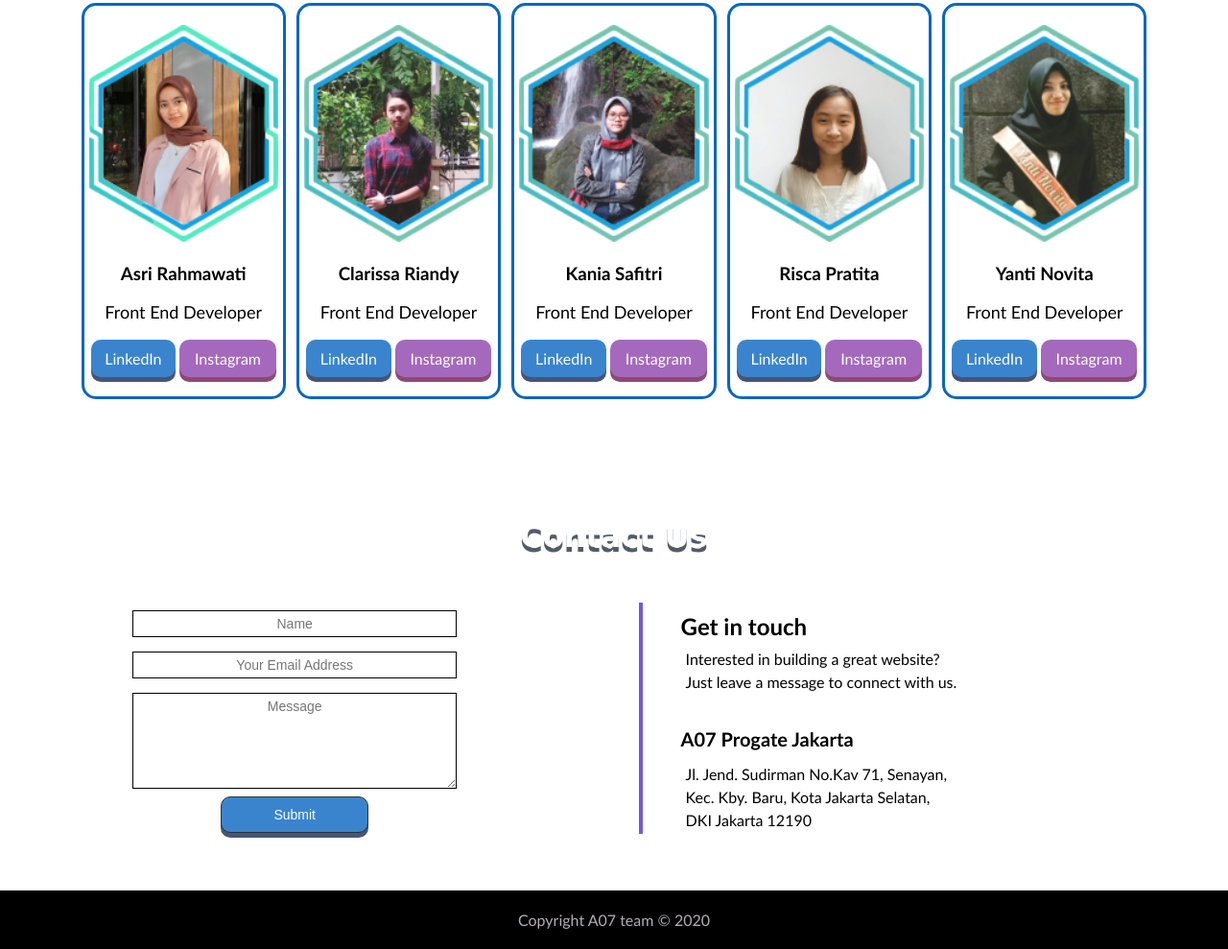
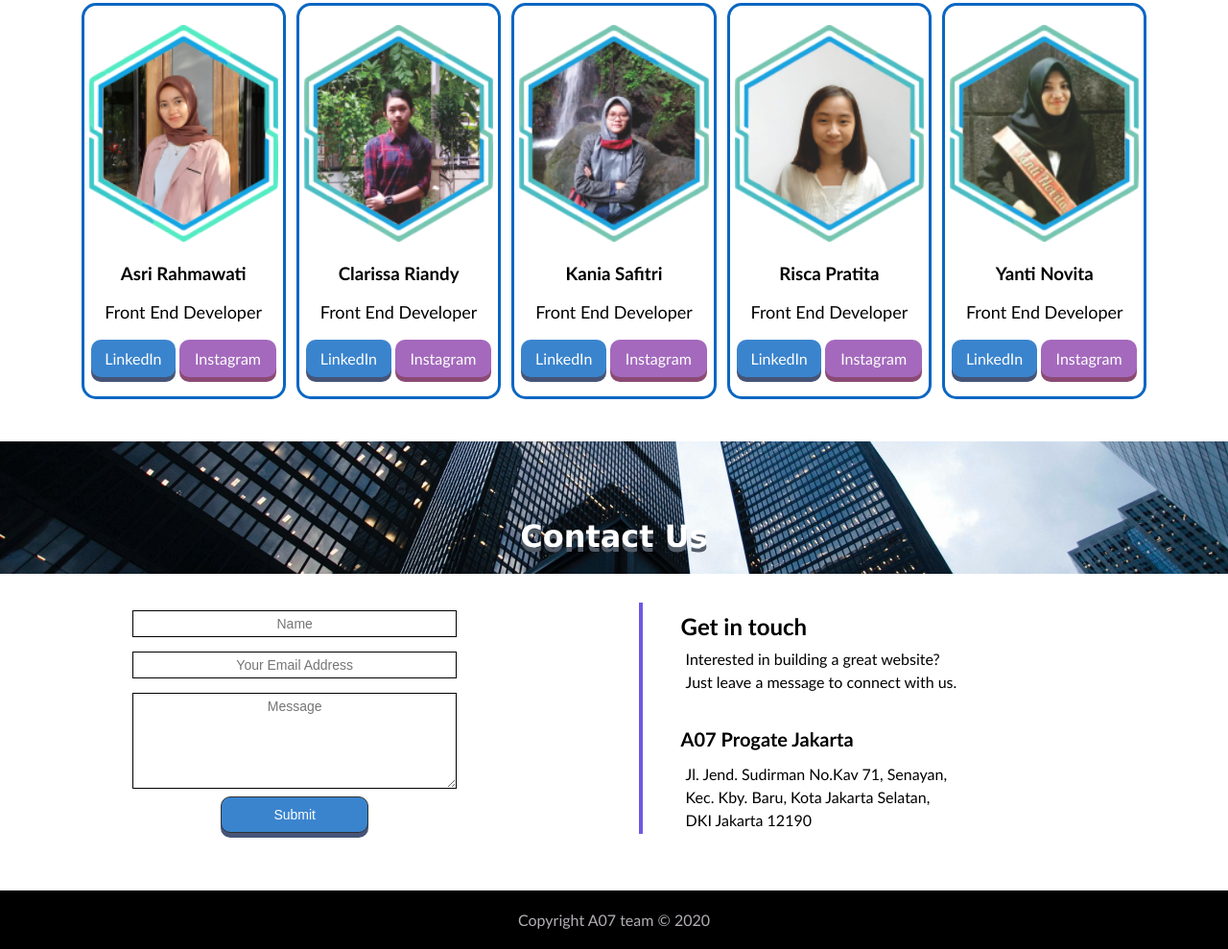
Before and after one commit to yantinovita/projectA07.github.io, a plain HTML site: page index.html in a window 1280 px wide. Shown: the part 2017-3006 px from the top of the page at 96% size. Drawn offline with Linux system fonts and the light colour scheme.

Commit message:
Update Style.css

```diff
--- a/Style.css
+++ b/Style.css
@@ -523,7 +523,7 @@ nav li {
 }
 
 .Section-contact{
-	background-image: url('gambar/skyscraper.jpg');
+	background-image: url('skyscraper.jpg');
 	background-size: cover;
 }
 
```
